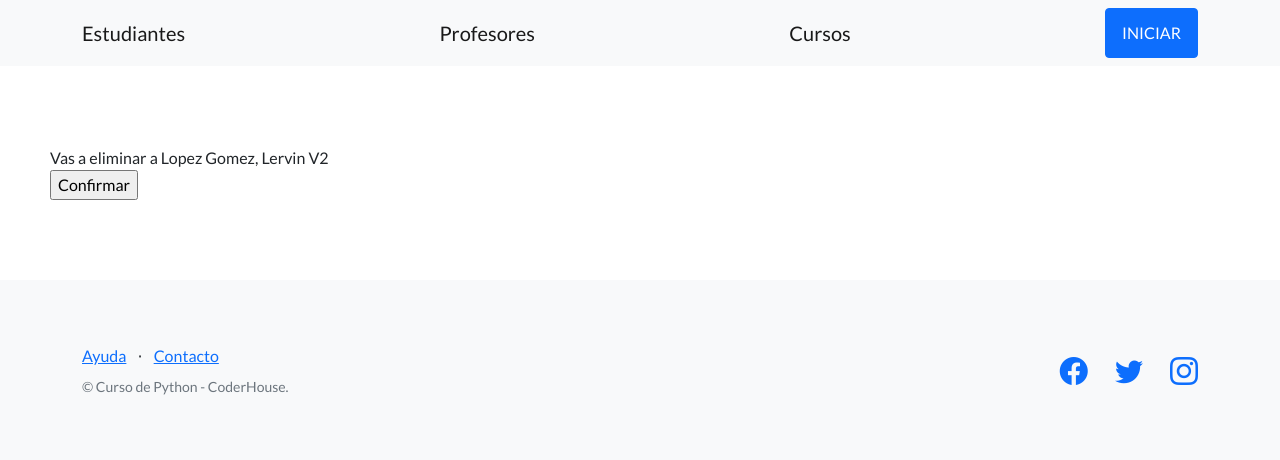
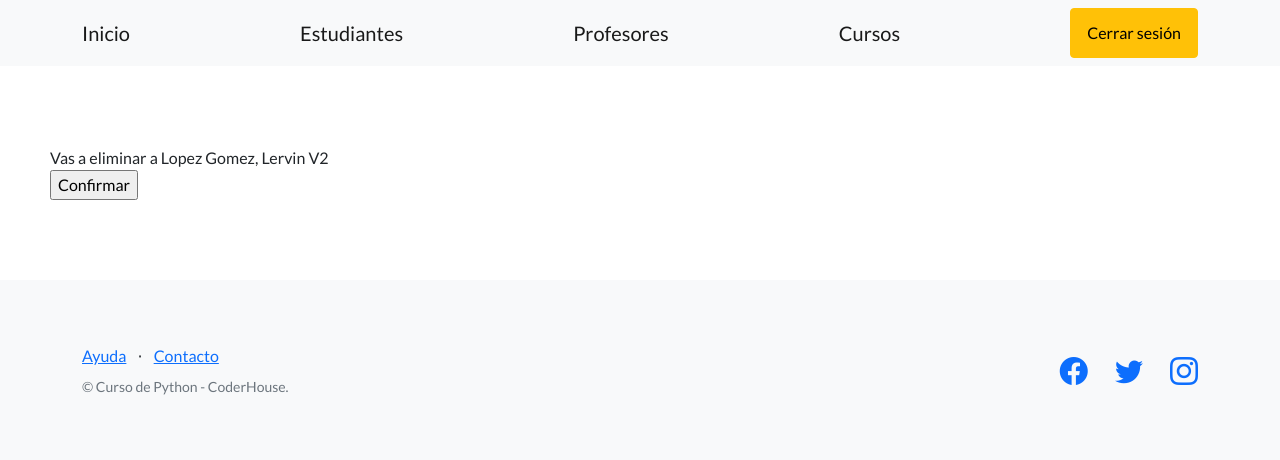
Before and after one commit to pedrorojasg/47635_django, a Django app: page /plataforma/eliminar-estudiante/1/ in a window 1280 px wide. Shown: the top 460 px of the page. Run offline with Django 4.2, Linux system fonts and the light colour scheme; a user stored in the database is signed in; data comes from the database, SQL or seed files in the repository; both versions use the stored data as it was after the commit; some libraries are stand-ins or nearby versions.

Commit message:
Mejoras a la navegacion

```diff
--- a/estudiantes/templates/estudiantes/base.html
+++ b/estudiantes/templates/estudiantes/base.html
@@ -28,10 +28,15 @@
         <!-- Navigation-->
         <nav class="navbar navbar-light bg-light static-top">
             <div class="container">
+                <a class="navbar-brand" href="{% url 'inicio' %}">Inicio</a>
                 <a class="navbar-brand" href="{% url 'listar_estudiantes' %}">Estudiantes</a>
                 <a class="navbar-brand" href="{% url 'listar_profesores' %}">Profesores</a>
                 <a class="navbar-brand" href="{% url 'listar_cursos' %}">Cursos</a>
-                <a class="btn btn-primary" href="{% url 'login' %}">INICIAR</a>
+                {% if user.is_authenticated %}
+                <a class="btn btn-warning" href="{% url 'logout' %}">Cerrar sesión</a>
+                {% else %}
+                <a class="btn btn-primary" href="{% url 'login' %}">Iniciar sesión</a>
+                {% endif %}
             </div>
         </nav>
 
--- a/estudiantes/views.py
+++ b/estudiantes/views.py
@@ -196,6 +196,7 @@ def registro(request):
 
 
 def login_view(request):
+    next_url = request.GET.get('next')
     if request.method == "POST":
         form = AuthenticationForm(request, data=request.POST)
 
@@ -207,6 +208,8 @@ def login_view(request):
             # user puede ser un usuario o None
             if user:
                 login(request=request, user=user)
+                if next_url:
+                    return redirect(next_url)
                 url_exitosa = reverse('inicio')
                 return redirect(url_exitosa)
     else:  # GET
```
Also changed, not shown: db.sqlite3.
